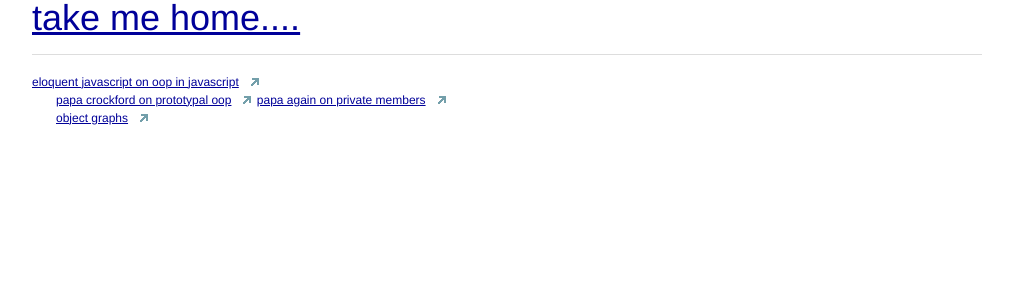
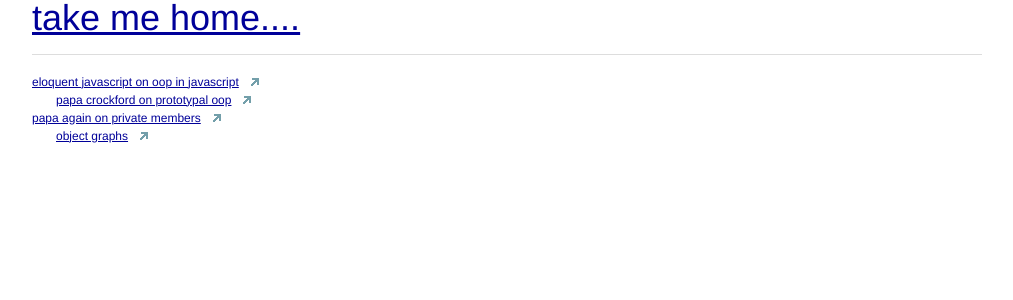
Before and after one commit to yxa/yxa.github.com, a Jekyll site: the page built from _posts/2010-12-19-OOP-in-javascript.markdown, in a window 1280 px wide. Shown: the top 300 px of the page, without its empty margins (133-1146 px from the left). Built offline with Jekyll 4.4.1, drawn with Linux system fonts in a browser that asks for light colours; nearby versions of some CDN libraries; comment, search, counter and statistics services are not loaded.

```diff
--- a/_posts/2010-12-19-OOP-in-javascript.markdown
+++ b/_posts/2010-12-19-OOP-in-javascript.markdown
@@ -3,9 +3,9 @@ layout: posts
 title: some useful oop in javascript links
 ---
 
-<a href="http://eloquentjavascript.net/chapter8.html">eloquent javascript on oop in javascript</a>
+<a href="http://eloquentjavascript.net/chapter8.html">eloquent javascript on oop in javascript</a><br/>
 
-<a href="http://javascript.crockford.com/prototypal.html">papa crockford on prototypal oop</a>
-<a href="http://javascript.crockford.com/private.html">papa again on private members</a>
+<a href="http://javascript.crockford.com/prototypal.html">papa crockford on prototypal oop</a><br/>
+<a href="http://javascript.crockford.com/private.html">papa again on private members</a><br/>
 
 <a href="http://howtonode.org/object-graphs">object graphs</a><br/>
```
